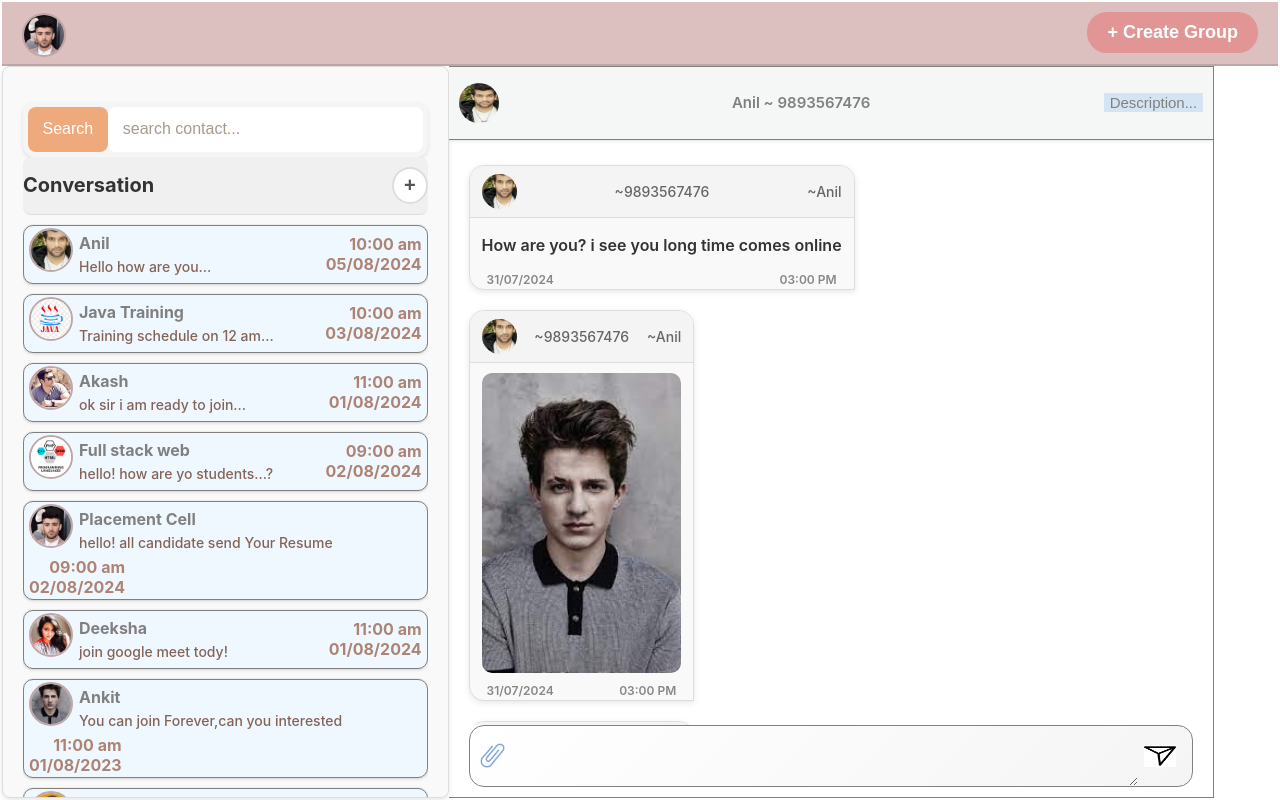
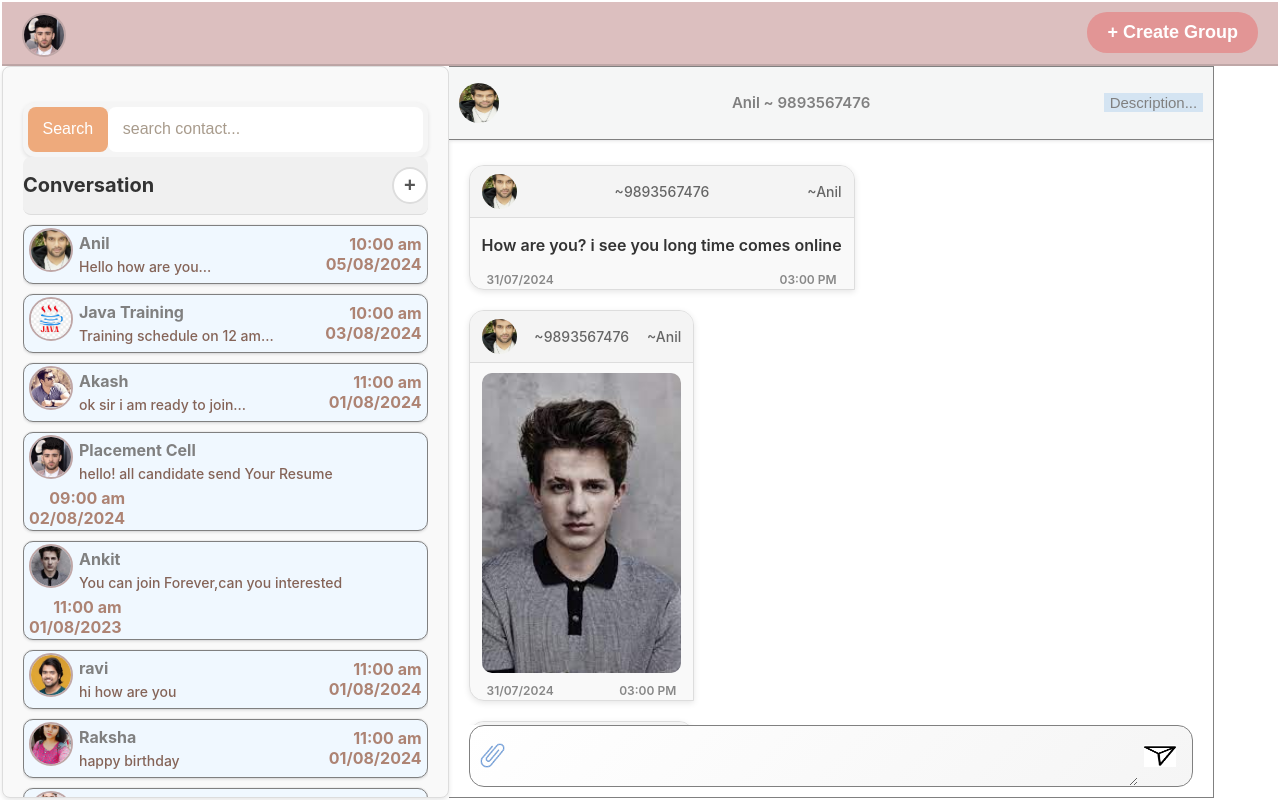
Before and after one commit to SparshAgrawa/Chat_App, a React (Create React App) app: page / in a window 1280 px wide. Built offline with nearby package versions, Linux system fonts and the light colour scheme.

Commit message:
Update data.js

```diff
--- a/src/data.js
+++ b/src/data.js
@@ -5,7 +5,7 @@ export const data = {
       isGroup: false,
       contactOrGroupId: 1, //userId
       contactOrGroupName: "Anil",
-      mobileNumber: "9893567476", //admin mobile number or user/contact number
+      mobileNumber: "9893567476",
       profilePict: require("./assets/anil.jpg"),
       lastChat: {
         text: "Hello how are you...",
@@ -48,49 +48,20 @@ export const data = {
       isGroup: false,
       contactOrGroupId: 3,
       contactOrGroupName: "Akash",
-      mobileNumber: "8463784838", //admin mobile number or user/contact number
+      mobileNumber: "8463784838",
       profilePict: require("./assets/akash.jpg"),
       lastChat: {
         text: "ok sir i am ready to join...",
         date: "01/08/2024",
         time: "11:00 am",
       },
-      //group:null,
     },
 
     //-------4-----------------
     {
       isGroup: true,
-      contactOrGroupId: 4,
-      contactOrGroupName: "Full stack web",
-      // mobileNumber:null,
-      profilePict: require("./assets/fullstack.png"),
-      lastChat: {
-        text: "hello! how are yo students...?",
-        date: "02/08/2024",
-        time: "09:00 am",
-      },
-      groupAdmins: [
-        {
-          name: "Sparsh",
-          mobile: "9301511759",
-          profilePic: require("./assets/prem.jpg"),
-        },
-      ],
-      lastActiveUser: [
-        {
-          name: "Anil",
-          mobile: "9893567476",
-          profilePic: require("./assets/anil.jpg"),
-        },
-      ],
-    },
-    //-------5-----------------
-    {
-      isGroup: true,
       contactOrGroupId: 5,
       contactOrGroupName: "Placement Cell",
-      // mobileNumber:null,
       profilePict: require("./assets/myPhoto.jpg"),
       lastChat: {
         text: "hello! all candidate send Your Resume",
@@ -115,30 +86,15 @@ export const data = {
     //-------6-----------------
     {
       isGroup: false,
-      contactOrGroupId: 6,
-      contactOrGroupName: "Deeksha",
-      mobileNumber: "7578474884", //admin mobile number or user/contact number
-      profilePict: require("./assets/deeksha.jpg"),
-      lastChat: {
-        text: "join google meet tody!",
-        date: "01/08/2024",
-        time: "11:00 am",
-      },
-      //group:null,
-    },
-    //-------7-----------------
-    {
-      isGroup: false,
       contactOrGroupId: 7,
       contactOrGroupName: "Ankit",
-      mobileNumber: "7588685994", //admin mobile number or user/contact number
+      mobileNumber: "7588685994",
       profilePict: require("./assets/ankit.jpg"),
       lastChat: {
         text: "You can join Forever,can you interested",
         date: "01/08/2023",
         time: "11:00 am",
       },
-      //group:null,
     },
 
     //-------8-----------------
@@ -146,14 +102,13 @@ export const data = {
       isGroup: false,
       contactOrGroupId: 8,
       contactOrGroupName: "ravi",
-      mobileNumber: "556667666", //admin mobile number or user/contact number
+      mobileNumber: "556667666",
       profilePict: require("./assets/ravi.jpg"),
       lastChat: {
         text: "hi how are you",
         date: "01/08/2024",
         time: "11:00 am",
       },
-      //group:null,
     },
 
     //-------9-----------------
@@ -161,14 +116,13 @@ export const data = {
       isGroup: false,
       contactOrGroupId: 9,
       contactOrGroupName: "Raksha",
-      mobileNumber: "8899987889", //admin mobile number or user/contact number
+      mobileNumber: "8899987889",
       profilePict: require("./assets/raksha.jpg"),
       lastChat: {
         text: "happy birthday",
         date: "01/08/2024",
         time: "11:00 am",
       },
-      //group:null,
     },
 
     //-------10-----------------
@@ -176,14 +130,13 @@ export const data = {
       isGroup: false,
       contactOrGroupId: 10,
       contactOrGroupName: "Rohit",
-      mobileNumber: "78888778", //admin mobile number or user/contact number
+      mobileNumber: "78888778",
       profilePict: require("./assets/rohit.jpg"),
       lastChat: {
         text: " Congratulation",
         date: "01/08/2024",
         time: "11:00 am",
       },
-      //group:null,
     },
   ],
 
@@ -386,7 +339,7 @@ export const data = {
         },
         {
           isMyMessage: true,
-          senderName: "Premnarayan",
+          senderName: "Sparsh",
           mobileNumber: "9301511759",
           senderPict: require("./assets/prem.jpg"),
           date: "30/07/2024",
@@ -408,7 +361,7 @@ export const data = {
         },
         {
           isMyMessage: true,
-          senderName: "Premnarayan",
+          senderName: "Sparsh",
           mobileNumber: "9301511759",
           senderPict: require("./assets/prem.jpg"),
           date: "30/07/2024",
@@ -419,7 +372,7 @@ export const data = {
         },
         {
           isMyMessage: true,
-          senderName: "Premnarayan",
+          senderName: "Sparsh",
           mobileNumber: "9301511759",
           senderPict: require("./assets/prem.jpg"),
           date: "30/07/2024",
@@ -430,7 +383,7 @@ export const data = {
         },
         {
           isMyMessage: true,
-          senderName: "Premnarayan",
+          senderName: "Sparsh",
           mobileNumber: "9301511759",
           senderPict: require("./assets/prem.jpg"),
           date: "30/07/2024",
@@ -459,7 +412,7 @@ export const data = {
         },
         {
           isMyMessage: true,
-          senderName: "Premnarayan",
+          senderName: "Sparsh",
           mobileNumber: "9301511759",
           senderPict: require("./assets/prem.jpg"),
           date: "31/07/2024",
@@ -514,7 +467,7 @@ export const data = {
         },
         {
           isMyMessage: true,
-          senderName: "Premnarayan",
+          senderName: "Sparsh",
           mobileNumber: "9301511759",
           senderPict: require("./assets/prem.jpg"),
           date: "31/07/2024",
@@ -554,7 +507,7 @@ export const data = {
         },
         {
           isMyMessage: true,
-          senderName: "Premnarayan",
+          senderName: "Sparsh",
           mobileNumber: "9301511759",
           senderPict: require("./assets/prem.jpg"),
           date: "31/07/2024",
@@ -636,17 +589,7 @@ export const data = {
     {
       contactOrGroupId: 6,
       chatsLists: [
-        {
-          isMyMessage: false,
-          senderName: "Deeksha",
-          mobileNumber: "7578474884",
-          senderPict: require("./assets/deeksha.jpg"),
-          date: "30/07/2024",
-          time: "03:00 PM",
-          content: "How are you?",
-          contentType: "text",
-          chatId: 37,
-        },
+
         {
           isMyMessage: true,
           senderName: "Premnarayan",
@@ -658,17 +601,7 @@ export const data = {
           contentType: "text",
           chatId: 38,
         },
-        {
-          isMyMessage: false,
-          senderName: "Deeksha",
-          mobileNumber: "7578474884",
-          senderPict: require("./assets/deeksha.jpg"),
-          date: "30/07/2024",
-          time: "03:00 PM",
-          content: require("./assets/deeksha.jpg"),
-          contentType: "img",
-          chatId: 39,
-        },
+
         {
           isMyMessage: true,
           senderName: "Premnarayan",
```
